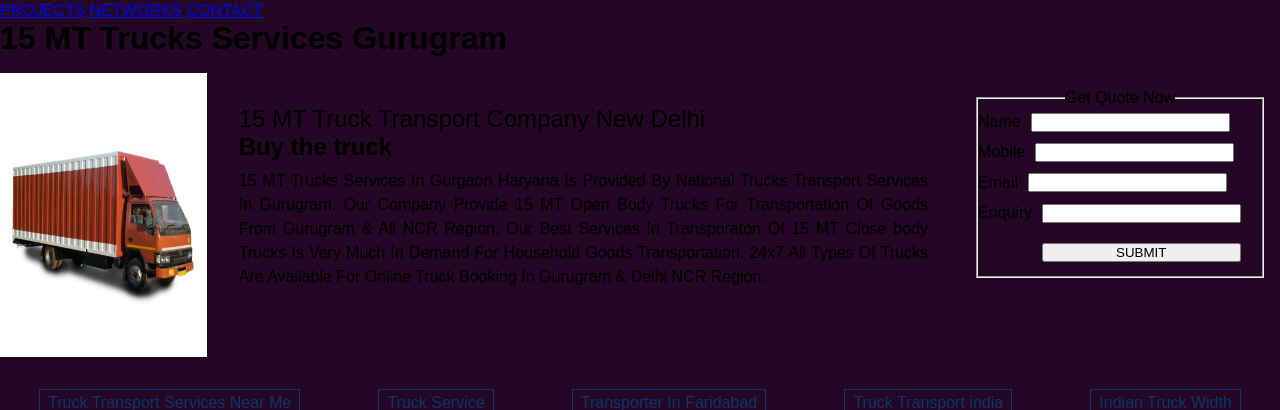
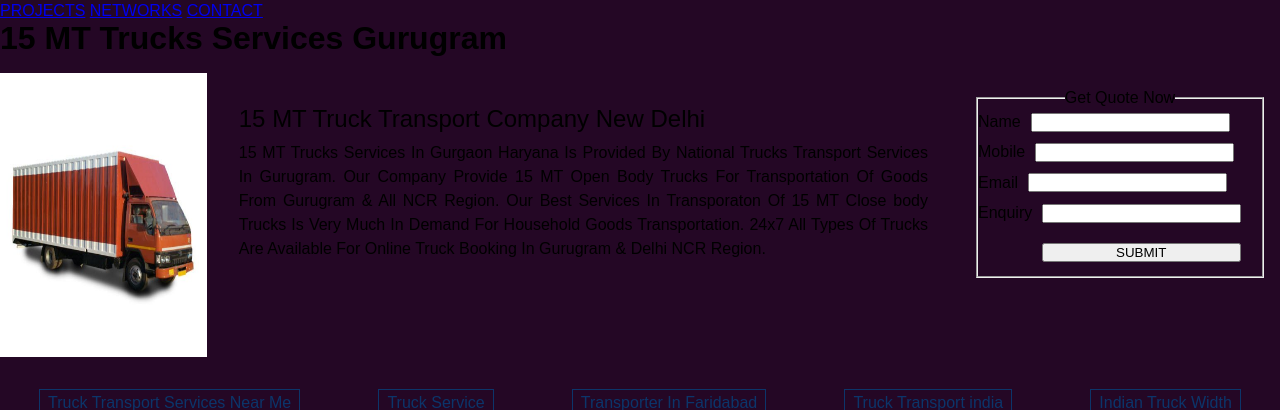
Before and after one commit to Balkara-Technologies/int, a PHP site: page /15-mt-trucks-services-in-gurugram.php in a window 1280 px wide. Shown: the part 3070-3480 px from the top of the page. Run offline with PHP 8.4, Linux system fonts and the light colour scheme.

Commit message:
delete h2 tag

```diff
--- a/15-mt-trucks-services-in-gurugram.php
+++ b/15-mt-trucks-services-in-gurugram.php
@@ -53,7 +53,7 @@
                 <div class="about-text">
                     <div class="about-heading">
                         <h1>15 MT Truck Transport Company New Delhi</h1>
-                        <h2>Buy the truck</h2>
+
                     </div>
                     <div class="about-para">
                         <p>
```
